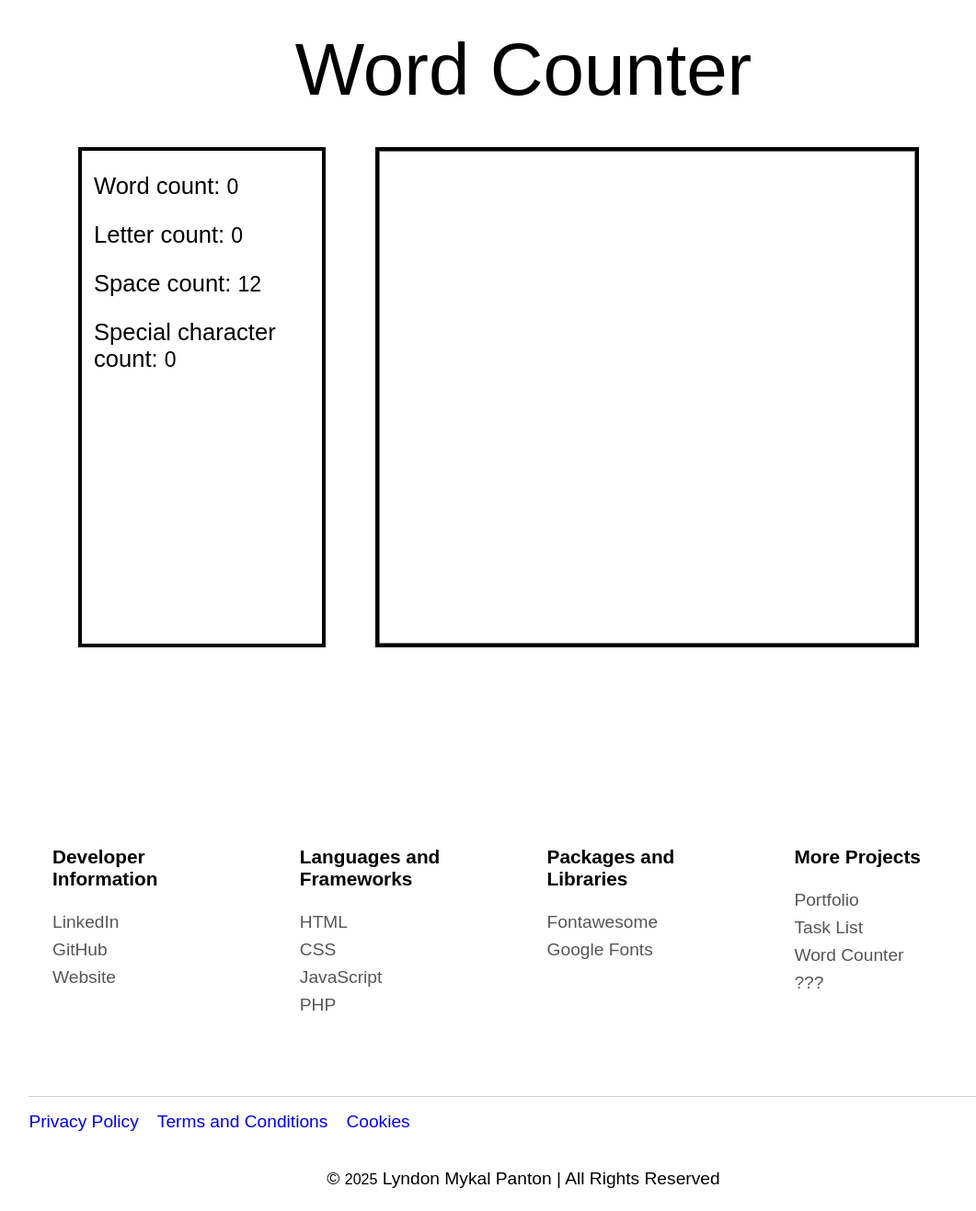
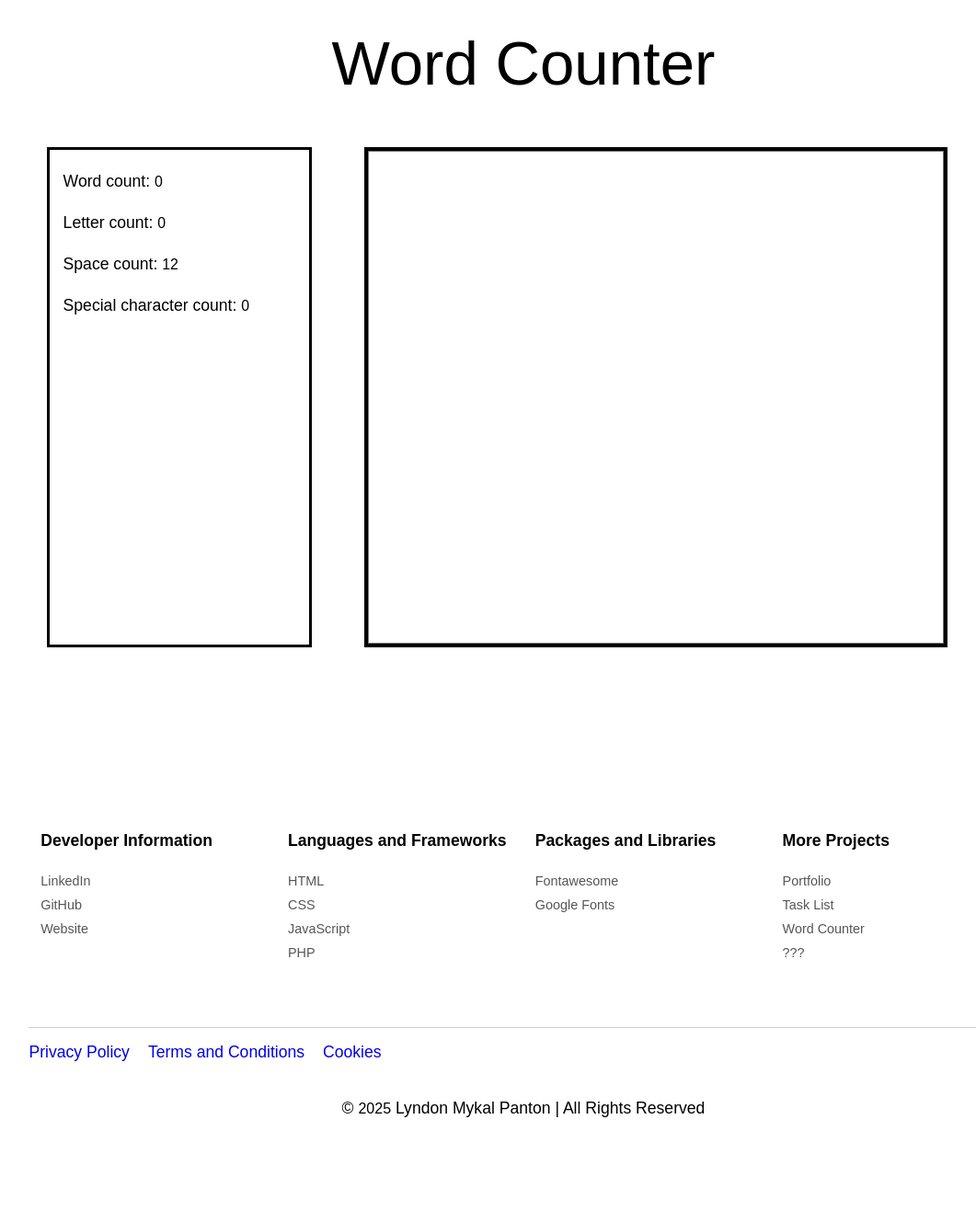
Before and after one commit to lyndonpanton/word-counter, a PHP site: page / in a window 1280 px wide. Shown: the whole page at 92% size, without its empty margins (71-1132 px from the left). After the commit the page ends 1215 px from the top, so only its background shows below. Run offline with PHP 8.4, Linux system fonts and the light colour scheme; a stand-in replaces the project's code that opens the database connection; some libraries are stand-ins or nearby versions; some web fonts are replaced.

Commit message:
Optimised application for laptop screen sizes

```diff
--- a/web/css/laptop.css
+++ b/web/css/laptop.css
@@ -1,14 +1,67 @@
 @media screen and (max-width: 1440px) {
 /* General ********************************************************************/
 
+/* Popup **********************************************************************/
+.popup-title {
+    font-size: 1.8em;
+}
+
+.popup-text {
+    font-size: 1.4em;
+}
+
+.popup-close {
+    font-size: 2.1em;
+}
+
 /* Header *********************************************************************/
+h1 {
+    font-size: 4.2em;
+}
 
 /* Main ***********************************************************************/
+main {
+    padding: 0 5vw;
+}
 
 /* Counter */
+#counter {
+    border: 3px solid black;
+    padding-right: 5px;
+    padding-left: 15px;
+}
+
+#counter > ul > li {
+    font-size: 1.1em;
+}
+
+#counter > ul > li > span {
+    font-size: 0.9em;
+}
 
 /* Input */
+#words {
+
+}
 
 /* Footer *********************************************************************/
+.project-list {
+    padding: 8vh 1vw;
+}
 
+.project-list-item > a {
+    font-size: 0.9em;
 }
+
+.project-list-heading {
+    font-size: 1.1em;
+}
+
+#data > ul > li > a, #data > ul > li > a > i {
+    font-size: 1.1em;
+}
+
+#copyright {
+    font-size: 1.1em;
+}
+}
--- a/web/css/styles.css
+++ b/web/css/styles.css
@@ -108,7 +108,7 @@ main {
 
 
 #counter > ul > li {
-    font-size: 1.6em;
+    font-size: 1.4em;
     margin: 3vh 0;
 }
 
--- a/web/index.php
+++ b/web/index.php
@@ -34,6 +34,7 @@
 
     <!-- first party resources -->
     <link rel="stylesheet" type="text/css" href="./css/styles.css" />
+    <link rel="stylesheet" type="text/css" href="./css/laptop.css" />
     <script type="text/javascript" src="./js/script.js"></script>
 </head>
 <body>
```
Also changed, not shown: web/TODO.md (+2 -1 lines).
